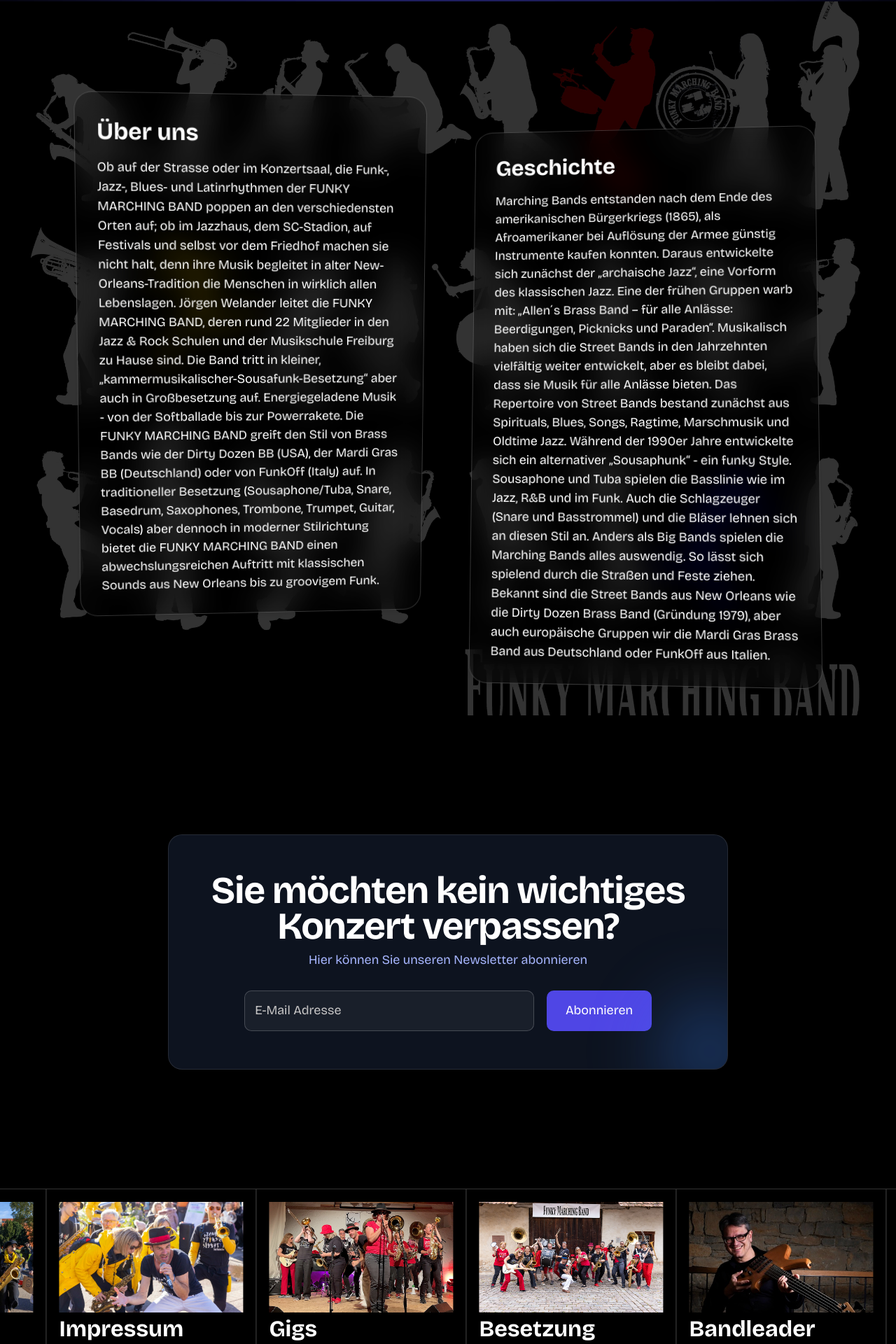
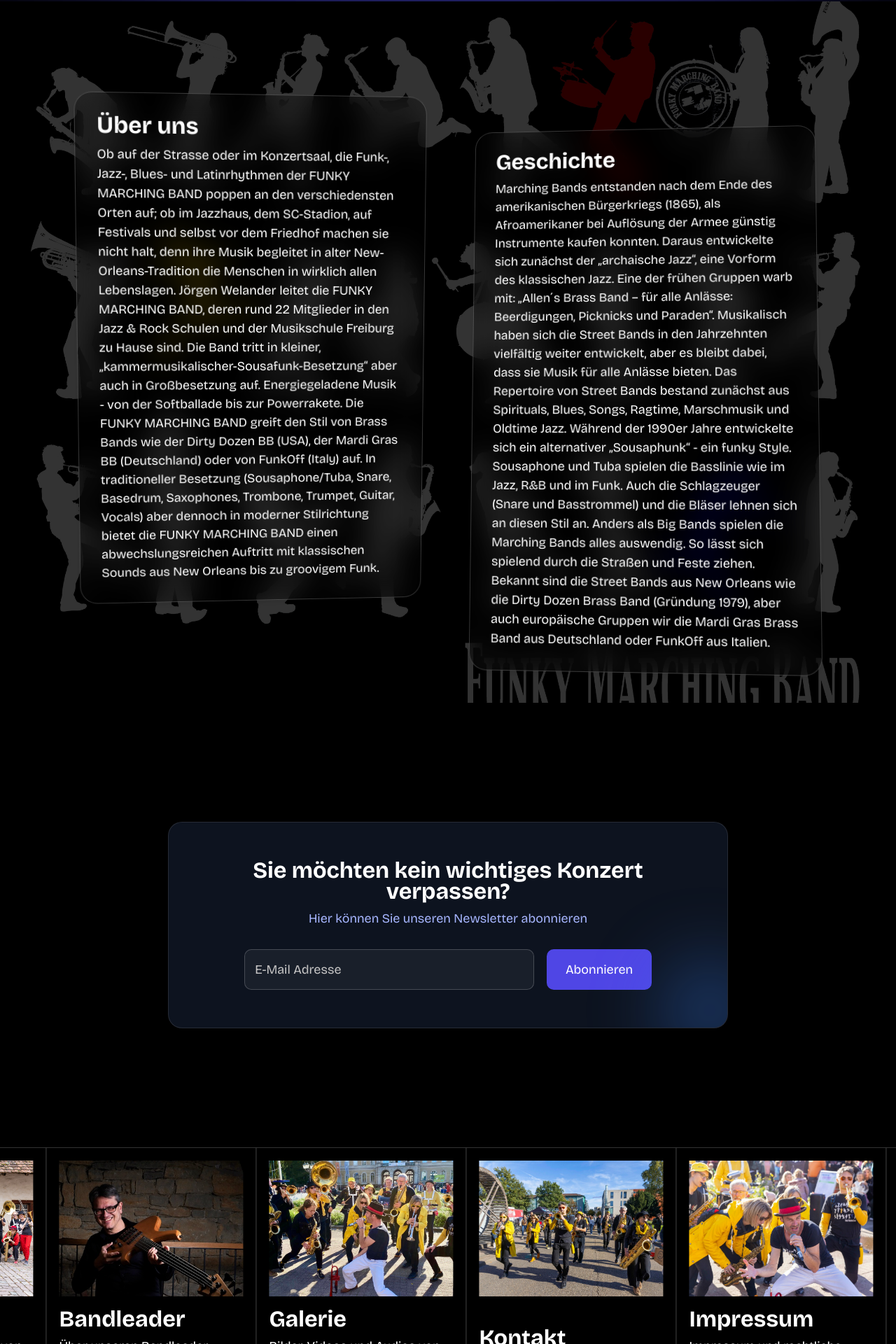
Before and after one commit to LxiniG/funky-marching-next, a Next.js app: page / in a window 1280 px wide. Shown: the part 933-2853 px from the top of the page at 70% size. Built offline with nearby package versions, Linux system fonts and the light colour scheme.

Commit message:
bug fixes

```diff
--- /dev/null
+++ b/app/components/NextGigBanner.module.css
@@ -0,0 +1,67 @@
+.nextGigBoxContent {
+    gap: 5px;
+    display: flex;
+    flex-direction: column;
+}
+
+.nextGigBox {
+    position: fixed;
+    bottom: 20px;
+    left: translateX(50%);
+    transform: translateX(-50%);
+    background-color: rgba(0, 0, 0, 0.5);
+    backdrop-filter: blur(10px);
+    -webkit-backdrop-filter: blur(15px);
+    color: white;
+    border-radius: 25px;
+    padding: 20px 30px;
+    z-index: 80;
+    display: flex;
+    gap: 30px;
+    align-items: center;
+    flex-direction: row;
+    border: 1px solid rgba(255, 255, 255, 0.2);
+    box-shadow: 0 4px 8px rgba(0, 0, 0, 0.15);
+    cursor: pointer;
+    transition:
+        transform 0.2s ease,
+        box-shadow 0.2s ease;
+    text-decoration: none;
+}
+
+.nextGigBox:hover {
+    transform: translateX(-50%) scale(1.05);
+    box-shadow: 0 6px 16px rgba(0, 0, 0, 0.25);
+}
+
+.nextGigBoxAnimatedIn {
+    animation: slide-in 0.5s forwards;
+}
+
+.nextGigBoxAnimatedOut {
+    animation: slide-out 0.5s forwards;
+}
+
+@keyframes slide-in {
+    from {
+        transform: translateY(100%) scale(0.9);
+        opacity: 0;
+    }
+
+    to {
+        transform: translateY(0) scale(1);
+        opacity: 1;
+    }
+}
+
+@keyframes slide-out {
+    from {
+        transform: translateY(0) scale(1);
+        opacity: 1;
+    }
+
+    to {
+        transform: translateY(100%) scale(0.9);
+        opacity: 0;
+    }
+}
--- a/app/components/NextGigBanner.tsx
+++ b/app/components/NextGigBanner.tsx
@@ -1,24 +1,23 @@
 "use client";
 import { NextPage } from "next";
 import Link from "next/link";
-import { LinkOutline } from "react-ionicons";
-import Button from "./Button";
 import { useEffect, useState } from "react";
+import styles from "./NextGigBanner.module.css";
 
 interface Props {
     isVisible: boolean;
 }
 
 const NextGigBanner: NextPage<Props> = ({ isVisible }) => {
-    const [show, setShow] = useState(isVisible);
+    const [show, setShow] = useState(false);
     const [animationClass, setAnimationClass] = useState("");
 
     useEffect(() => {
         if (isVisible) {
             setShow(true);
-            setAnimationClass("next-gig-box-animated-in");
+            setAnimationClass(styles.nextGigBoxAnimatedIn);
         } else {
-            setAnimationClass("next-gig-box-animated-out");
+            setAnimationClass(styles.nextGigBoxAnimatedOut);
             const timer = setTimeout(() => setShow(false), 500); // match animation duration
             return () => clearTimeout(timer);
         }
@@ -29,13 +28,13 @@
     }
 
     return (
-        <div className={`next-gig-box ${animationClass}`}>
+        <Link href="/gigs" className={`${styles.nextGigBox} ${animationClass}`}>
             <h2>24.06.25</h2>
-            <div className="next-gig-box-content">
-                <h3>Unser nächster Gig 📆</h3>
+            <div className={styles.nextGigBoxContent}>
+                <p>Unser nächster Gig:</p>
                 <p>FMB spielt beim Johannimarkt in Grenzach-Whylen</p>
             </div>
-        </div>
+        </Link>
     );
 };
 
--- a/app/components/PagePreview.module.css
+++ b/app/components/PagePreview.module.css
@@ -8,7 +8,7 @@
     padding: 1rem;
     width: 300px;
     min-height: 200px;
-    max-height: 300px;
+    max-height: 400px;
     height: 45vh;
     overflow: hidden;
     transition: transform 0.3s ease;
--- a/app/globals.css
+++ b/app/globals.css
@@ -107,7 +107,9 @@
 h2 {
   font-size: var(--font-size-h2);
   font-weight: bold;
+  line-height: .95;
 }
+
 
 h3 {
   font-size: var(--font-size-h3);
@@ -182,30 +184,6 @@
   background-color: transparent;
 }
 
-.next-gig-box-content {
-  gap: 0px;
-  display: flex;
-  flex-direction: column;
-}
-
-.next-gig-box {
-  position: fixed;
-  bottom: 20px;
-  transform: translateX(-50%);
-  background-color: rgba(0, 0, 0, 0.5);
-  backdrop-filter: blur(10px);
-  -webkit-backdrop-filter: blur(15px);
-  color: white;
-  border-radius: 25px;
-  padding: 20px 30px;
-  z-index: 80;
-  display: flex;
-  gap: 30px;
-  align-items: center;
-  flex-direction: row;
-  border: 1px solid rgba(255, 255, 255, 0.2);
-  box-shadow: 0 4px 8px rgba(0, 0, 0, 0.15);
-}
 
 
 .link-container {
@@ -253,19 +231,14 @@
 .blue-hue-circle {
   position: absolute;
   bottom: -150px;
-  /* Adjust to position the circle */
   left: 50%;
   transform: translateX(-50%);
   width: 80%;
-  /* Adjust size */
   height: 100%;
-  /* Adjust size */
   background-color: rgba(81, 81, 251, 0.5);
   border-radius: 50%;
   z-index: -1;
-  /* Place it behind other content */
   filter: blur(150px);
-  /* Add a blur effect for soft edges */
 }
 
 .about-us-section {
@@ -342,10 +315,9 @@
   color: white;
   text-align: center;
   overflow: hidden;
-  /* To contain the blue drop */
 }
 
-.newsletter-bento-box h1 {
+.newsletter-bento-box h2 {
   margin-bottom: .5rem;
 }
 
@@ -367,7 +339,6 @@
   border: 1px solid rgba(255, 255, 255, 0.2);
   background-color: rgba(255, 255, 255, 0.05);
   color: white;
-  font-size: 1rem;
 }
 
 .newsletter-form input::placeholder {
@@ -380,7 +351,6 @@
   border: none;
   background-color: #4f46e5;
   color: white;
-  font-size: 1rem;
   cursor: pointer;
   transition: background-color 0.3s ease;
 }
@@ -407,40 +377,8 @@
   }
 
   100% {
-    transform: translateX(-50%);
+    transform: translateX(-33.333%);
   }
-}
-
-@keyframes slide-in {
-  from {
-    transform: translateY(100%) scale(0.9);
-    opacity: 0;
-  }
-
-  to {
-    transform: translateY(0) scale(1);
-    opacity: 1;
-  }
-}
-
-@keyframes slide-out {
-  from {
-    transform: translateY(0) scale(1);
-    opacity: 1;
-  }
-
-  to {
-    transform: translateY(100%) scale(0.9);
-    opacity: 0;
-  }
-}
-
-.next-gig-box-animated-in {
-  animation: slide-in 0.5s forwards;
-}
-
-.next-gig-box-animated-out {
-  animation: slide-out 0.5s forwards;
 }
 
 .more-pages-section {
@@ -481,18 +419,6 @@
   justify-content: center;
 }
 
-.tab-bar-toggle {
-  display: none;
-  background: #222;
-  color: white;
-  border: none;
-  border-radius: 8px;
-  padding: 0.5rem 1.2rem;
-  font-size: 1.2rem;
-  margin-top: 1rem;
-  cursor: pointer;
-}
-
 @media (max-width: 900px) {
   .about-us-section {
     flex-direction: column;
--- a/app/page.tsx
+++ b/app/page.tsx
@@ -23,7 +23,7 @@
     title: "Bandleader",
     description: "Über unseren Bandleader Jörgen Welander",
     imageUrl: "/bandleader-img.jpg",
-    linkUrl: "/contact",
+    linkUrl: "/bandleader",
   },
   {
     title: "Galerie",
@@ -87,7 +87,6 @@
   return (
     <>
       <div className="scroll-section section-1" id="section1">
-        {/* Content for the first full-screen page */}
 
         <div className="blue-hue-circle"></div>
 
@@ -97,7 +96,7 @@
           alt="Gig Image 1"
           width={1000}
           height={1000}
-          quality={100} /* Set maximum quality */
+          quality={100}
           style={{
             transform: `perspective(1000px) rotateX(${rotate.x}deg) rotateY(${rotate.y}deg)`,
           }}
@@ -170,7 +169,7 @@
       </div>
       <div className="scroll-section newsletter" id="newsletter">
         <div className="newsletter-bento-box">
-          <h1>Sie möchten kein wichtiges Konzert verpassen?</h1>
+          <h2>Sie möchten kein wichtiges Konzert verpassen?</h2>
           <p>Hier können Sie unseren Newsletter abonnieren</p>
           <div className="newsletter-form">
             <input type="email" placeholder="E-Mail Adresse" />
@@ -181,18 +180,9 @@
       </div>
       <div className="scroll-section more-pages-section" id="more-pages">
         <div className="preview-row">
-          {pages.map((page, index) => (
+          {[...pages, ...pages, ...pages].map((page, index) => (
             <PagePreview
               key={index}
-              title={page.title}
-              description={page.description}
-              imageUrl={page.imageUrl}
-              linkUrl={page.linkUrl}
-            />
-          ))}
-          {pages.map((page, index) => (
-            <PagePreview
-              key={`duplicate-${index}`}
               title={page.title}
               description={page.description}
               imageUrl={page.imageUrl}
```
